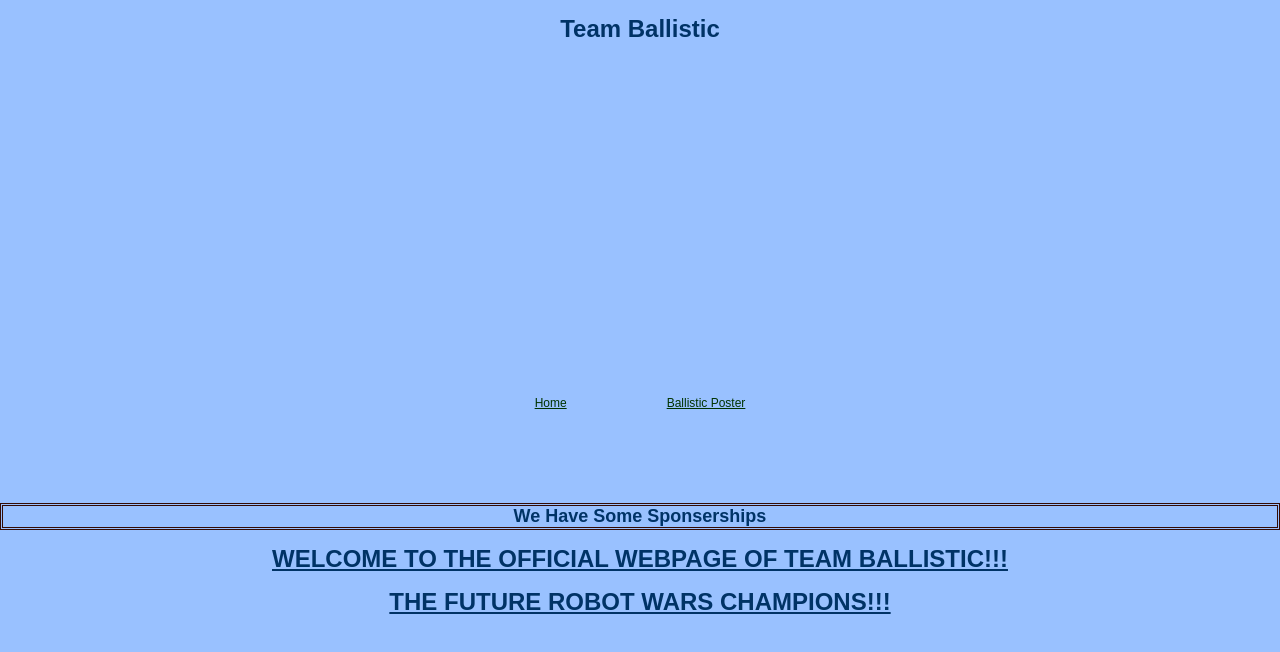
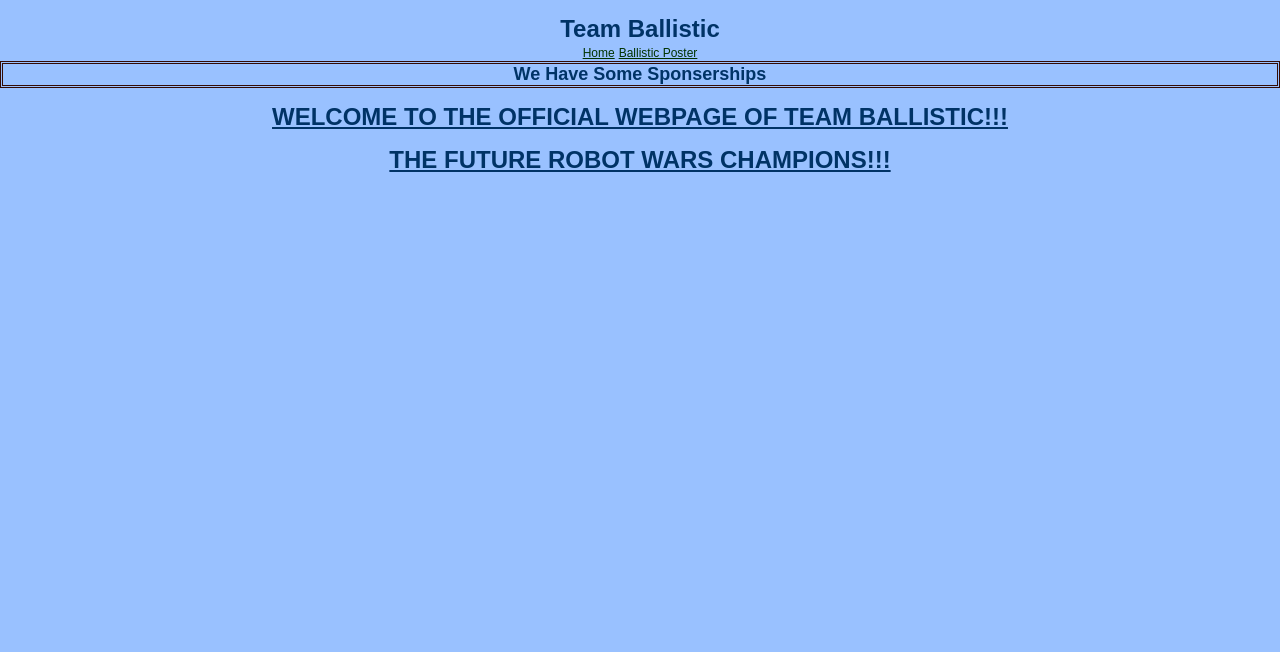
Before and after one commit to RobotCookie/Ballistic, a plain HTML site: page index.html in a window 1280 px wide. Drawn offline with Linux system fonts and the light colour scheme.

Commit message:
Update base.css

```diff
--- a/base.css
+++ b/base.css
@@ -6,6 +6,3 @@ body {
 div.blog {
  border-style: double;
 }
-article {
- font-size: 400px;
-}
```
